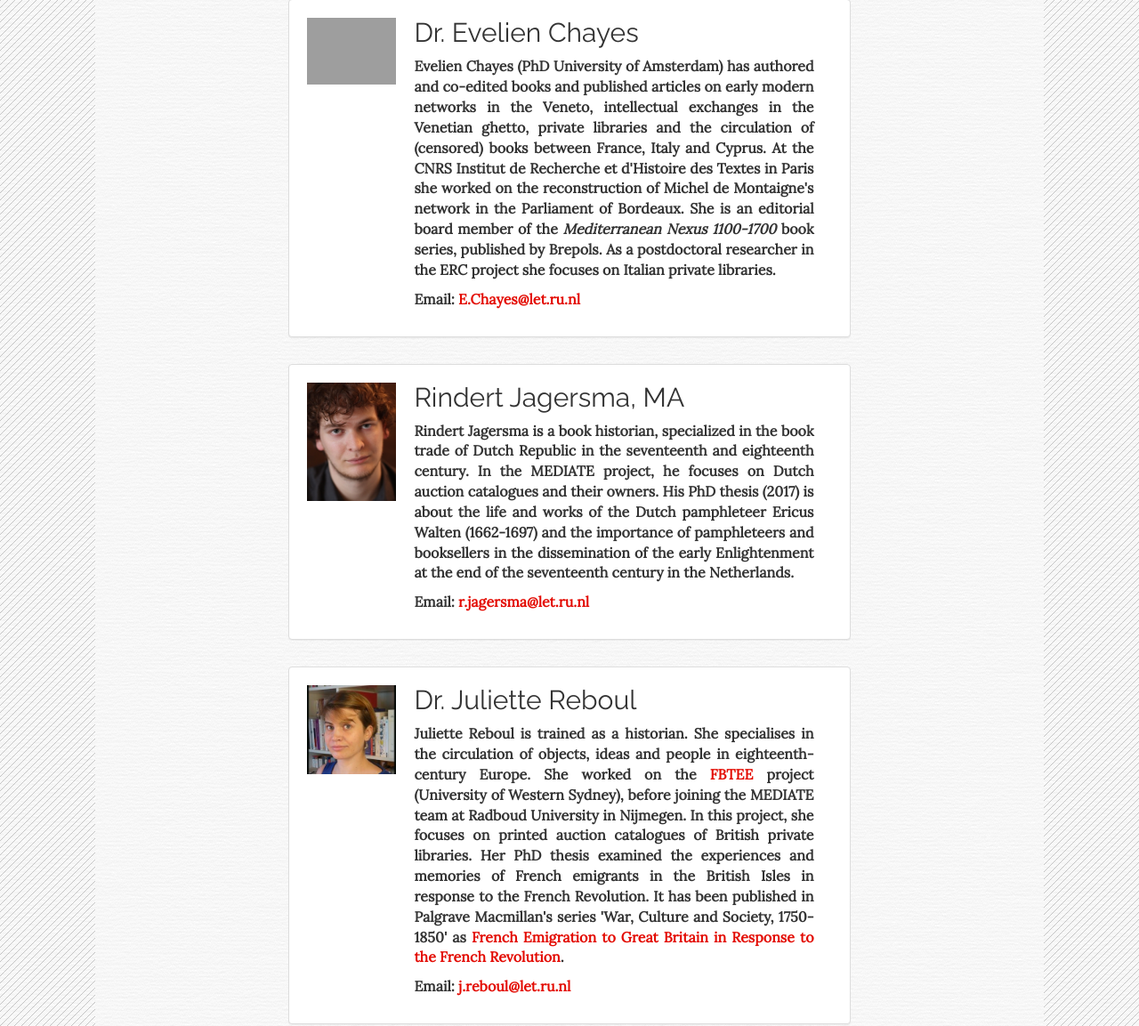
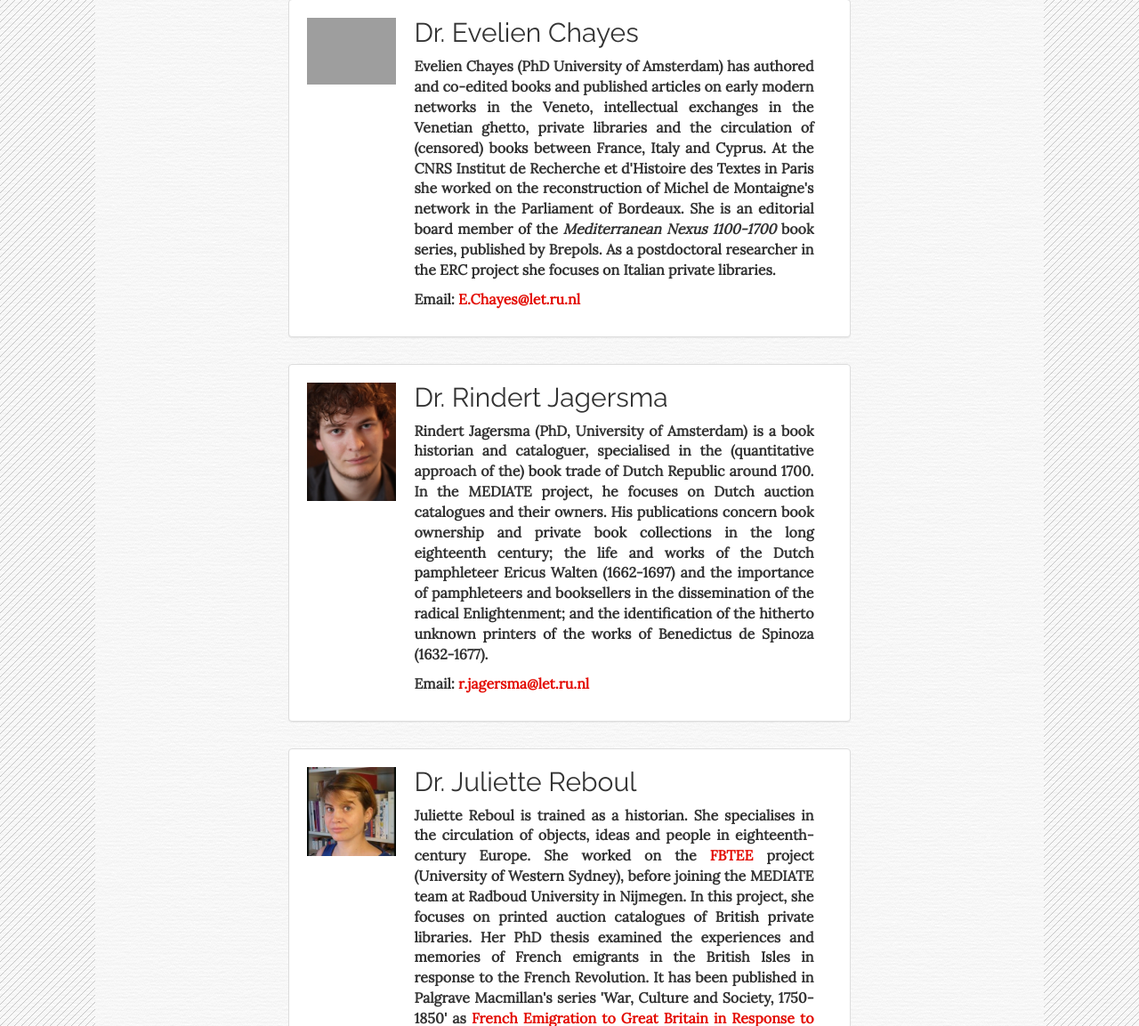
Before and after one commit to Mediate18/website, a PHP site: page /index.php?page=contact in a window 1280 px wide. Shown: the part 2090-3243 px from the top of the page at 89% size. Run offline with PHP 8.4, Linux system fonts and the light colour scheme; grey boxes are pictures that could not be loaded.

Commit message:
refactor: Change bio for Rindert Jagersma

```diff
--- a/php/pages/contact.php
+++ b/php/pages/contact.php
@@ -71,8 +71,8 @@
 			<img class="visible-sm visible-md visible-lg" src="img/team/rindert.jpg" />
 			<div>
 				<a name="rindert"></a>
-				<h2>Rindert Jagersma, MA</h2>
-				<p>Rindert Jagersma is a book historian, specialized in the book trade of Dutch Republic in the seventeenth and eighteenth century. In the MEDIATE project, he focuses on Dutch auction catalogues and their owners. His PhD thesis (2017) is about the life and works of the Dutch pamphleteer Ericus Walten (1662-1697) and the importance of pamphleteers and booksellers in the dissemination of the early Enlightenment at the end of the seventeenth century in the Netherlands.</p>
+				<h2>Dr. Rindert Jagersma</h2>
+				<p>Rindert Jagersma (PhD, University of Amsterdam) is a book historian and cataloguer, specialised in the (quantitative approach of the) book trade of Dutch Republic around 1700. In the MEDIATE project, he focuses on Dutch auction catalogues and their owners. His publications concern book ownership and private book collections in the long eighteenth century; the life and works of the Dutch pamphleteer Ericus Walten (1662-1697) and the importance of pamphleteers and booksellers in the dissemination of the radical Enlightenment; and the identification of the hitherto unknown printers of the works of Benedictus de Spinoza (1632-1677).</p>
 				<p>Email: <a href="mailto:r.jagersma@let.ru.nl">r.jagersma@let.ru.nl</a></p>
 			</div>
 		</div>
```
